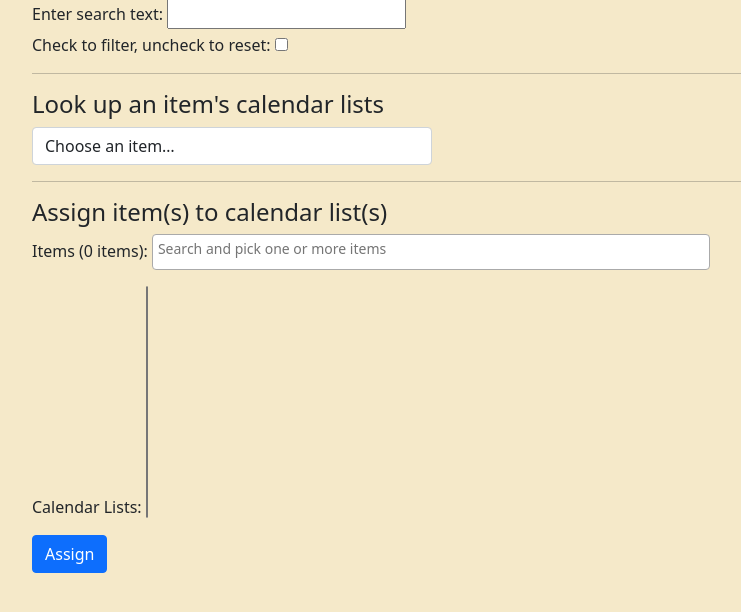
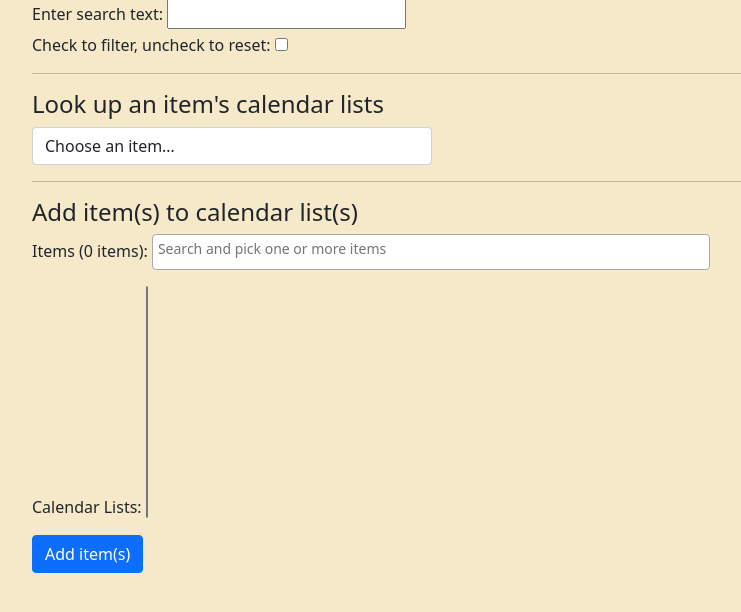
Before and after one commit to cfmays/Ents, a Django app: page /zoo/supervisor/items/ in a window 1280 px wide. Shown: the part 175-787 px from the top of the page, without its empty margins (50-791 px from the left). Run offline with Django 3.2, Linux system fonts and the light colour scheme; the visitor is signed in with stand-in values (Sample User, id 1); data that the repository does not hold is empty; some libraries are stand-ins or nearby versions.

Commit message:
Item Assignments: "Add item(s)" wording for the add section and button
Co-Authored-By: Claude Sonnet 5 <noreply@anthropic.com>

```diff
--- a/ents/zoo/templates/zoo/item_assignment.html
+++ b/ents/zoo/templates/zoo/item_assignment.html
@@ -32,11 +32,11 @@
 
 <hr>
 
-<h4>Assign item(s) to calendar list(s)</h4>
+<h4>Add item(s) to calendar list(s)</h4>
 <form method="post">
   {% csrf_token %}
   {{ form.as_p }}
-  <button type="submit" class="btn btn-primary">Assign</button>
+  <button type="submit" class="btn btn-primary">Add item(s)</button>
 </form>
 
 <script src="https://cdn.jsdelivr.net/npm/select2@4.1.0-rc.0/dist/js/select2.min.js"></script>
```
